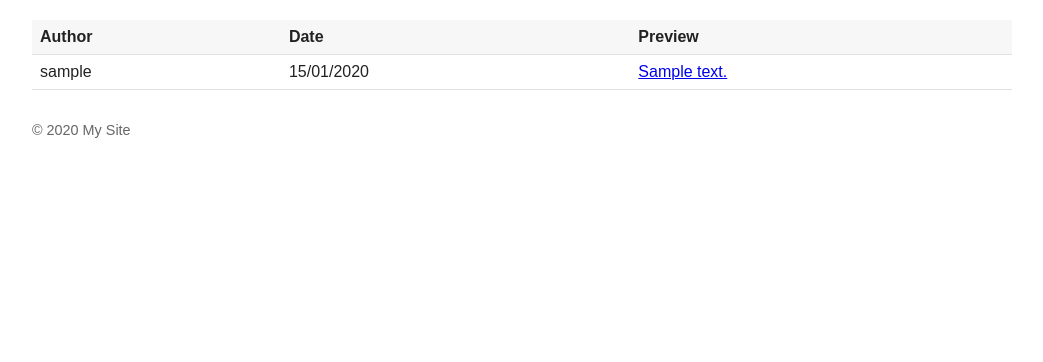
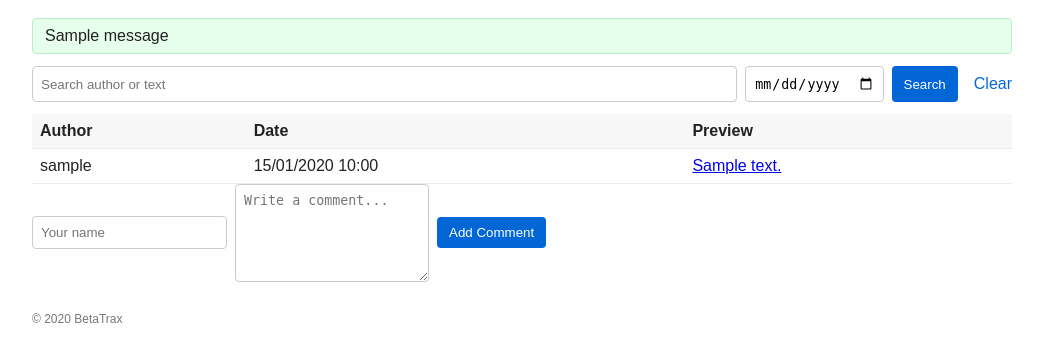
Before and after one commit to JChan-cs/BetaTraxService-GroupK, a Django app: template BetaTrax_Sprint1/comments/templates/comments/comment_list.html in a window 1280 px wide. Shown: the part 100-462 px from the top of the page, without its empty margins (118-1161 px from the left). Run offline with Django 5.2, Linux system fonts and the light colour scheme; tables that the repository leaves empty hold one stand-in row (values such as "Sample post"); the template is opened without the code that fills it: values that come from a table or form of the project are taken from there, most other values are stand-ins (such as "Sample title", 1, 10 or a date in 2020); one stand-in notice (Sample message) is shown.

Commit message:
Update comment_list.html

```diff
--- a/BetaTrax_Sprint1/comments/templates/comments/comment_list.html
+++ b/BetaTrax_Sprint1/comments/templates/comments/comment_list.html
@@ -6,15 +6,20 @@
   <title>All Comments</title>
   <style>
     body { font-family: Arial, sans-serif; margin: 24px; color: #222; }
-    header { margin-bottom: 20px; }
-    table { width: 100%; border-collapse: collapse; margin-bottom: 16px; }
-    th, td { text-align: left; padding: 8px; border-bottom: 1px solid #e0e0e0; }
-    th { background: #f7f7f7; font-weight: 600; }
-    .pagination { display: flex; gap: 12px; align-items: center; margin-top: 12px; }
-    .pagination a { text-decoration: none; color: #0366d6; }
-    .no-data { color: #666; padding: 12px 0; }
-    footer { margin-top: 32px; font-size: 0.9em; color: #666; }
     .container { max-width: 980px; margin: 0 auto; }
+    header { margin-bottom: 18px; }
+    form.inline { display:flex; gap:8px; align-items:center; margin-bottom:12px; }
+    input[type="text"], input[type="date"], textarea { padding:8px; border:1px solid #ccc; border-radius:4px; }
+    textarea { min-height:80px; resize:vertical; }
+    button { padding:8px 12px; border:none; background:#0366d6; color:#fff; border-radius:4px; cursor:pointer; }
+    table { width:100%; border-collapse:collapse; margin-top:12px; }
+    th, td { text-align:left; padding:8px; border-bottom:1px solid #eaeaea; }
+    th { background:#f7f7f7; font-weight:600; }
+    .pagination { display:flex; gap:12px; align-items:center; margin-top:12px; }
+    .search-row { display:flex; gap:8px; margin-bottom:12px; flex-wrap:wrap; }
+    .search-row input[type="text"] { flex:1 1 300px; }
+    .no-data { color:#666; padding:12px 0; }
+    .flash { padding:8px 12px; background:#e6ffed; border:1px solid #b7f0c6; margin-bottom:12px; border-radius:4px; }
   </style>
 </head>
 <body>
@@ -24,7 +29,20 @@
       <p>Recent feedback and discussion.</p>
     </header>
 
-    <table class="table">
+    {% if messages %}
+      {% for message in messages %}
+        <div class="flash">{{ message }}</div>
+      {% endfor %}
+    {% endif %}
+
+    <form method="get" class="search-row" role="search" aria-label="Search comments">
+      <input type="text" name="q" placeholder="Search author or text" value="{{ request.GET.q|default_if_none:'' }}">
+      <input type="date" name="date" value="{{ request.GET.date|default_if_none:'' }}">
+      <button type="submit">Search</button>
+      <a href="{% url 'comment-list' %}" style="align-self:center; margin-left:8px; text-decoration:none; color:#0366d6;">Clear</a>
+    </form>
+
+    <table class="table" aria-live="polite">
       <thead>
         <tr>
           <th>Author</th>
@@ -36,7 +54,7 @@
         {% for comment in comments %}
           <tr>
             <td>{{ comment.author }}</td>
-            <td>{{ comment.created_at|date:"d/m/Y" }}</td>
+            <td>{{ comment.created_at|date:"d/m/Y H:i" }}</td>
             <td>
               <a href="{% url 'comment-detail' comment.pk %}">
                 {{ comment.text|truncatechars:80 }}
@@ -52,18 +70,26 @@
     {% if is_paginated %}
       <div class="pagination" role="navigation" aria-label="Pagination">
         {% if page_obj.has_previous %}
-          <a href="?page={{ page_obj.previous_page_number }}">Previous</a>
+          <a href="?{% if request.GET.q %}q={{ request.GET.q }}&{% endif %}{% if request.GET.date %}date={{ request.GET.date }}&{% endif %}page={{ page_obj.previous_page_number }}">Previous</a>
         {% endif %}
         <span>Page {{ page_obj.number }} of {{ page_obj.paginator.num_pages }}</span>
         {% if page_obj.has_next %}
-          <a href="?page={{ page_obj.next_page_number }}">Next</a>
+          <a href="?{% if request.GET.q %}q={{ request.GET.q }}&{% endif %}{% if request.GET.date %}date={{ request.GET.date }}&{% endif %}page={{ page_obj.next_page_number }}">Next</a>
         {% endif %}
       </div>
     {% endif %}
 
-    <footer>
-      <p>© {{ now|date:"Y" }} My Site</p>
+    <form method="post" class="inline" action="{% url 'comment-list' %}">
+      {% csrf_token %}
+      <input type="text" name="author" placeholder="Your name" required value="{{ request.POST.author|default_if_none:'' }}">
+      <textarea name="text" placeholder="Write a comment..." required>{{ request.POST.text|default_if_none:'' }}</textarea>
+      <button type="submit">Add Comment</button>
+    </form>
+
+    <footer style="margin-top:28px; color:#777; font-size:0.9rem;">
+      <small>© {{ now|date:"Y" }} BetaTrax</small>
     </footer>
   </div>
+
 </body>
 </html>
```
